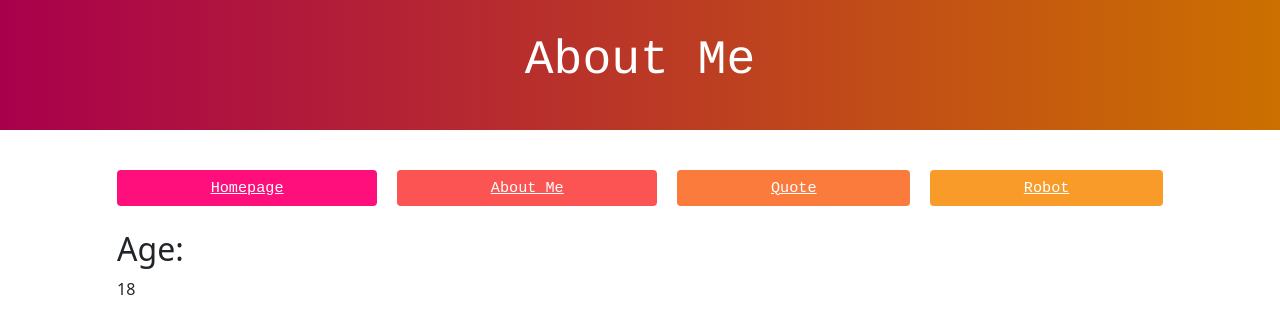
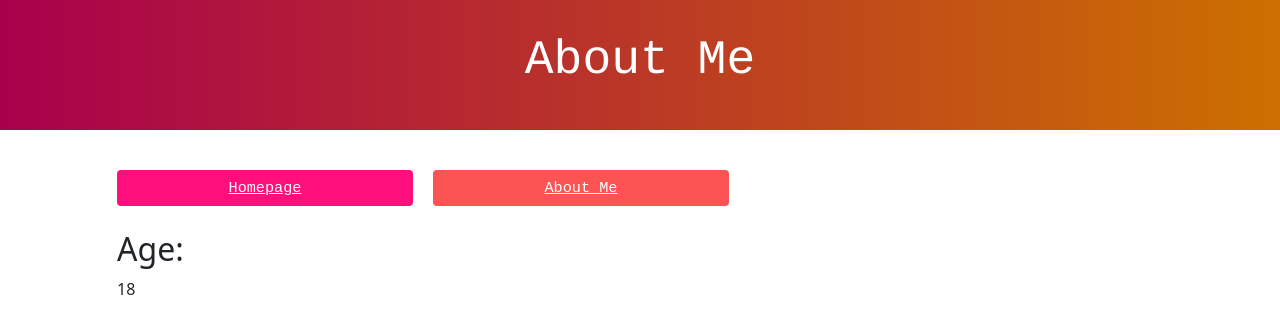
Before and after one commit to rishika6623/rishika6623.github.io, a plain HTML site: page about-me.html in a window 1280 px wide. Drawn offline with nearby package versions, Linux system fonts and the light colour scheme.

Commit message:
Remove quote and robot

```diff
--- a/about-me.html
+++ b/about-me.html
@@ -19,8 +19,8 @@
             <div class="grid-container">
                 <a href="index.html" class = "button" style = "background-color: #FF0F7B;">Homepage</a>
                 <a href="about-me.html" class = "button" style = "background-color: #FC5453;">About Me</a>
-                <a href="quote.html" class = "button" style = "background-color: #FA7B3C;">Quote</a>
-                <a href="robot.html" class = "button" style = "background-color: #F89B29">Robot</a>
+<!--                 <a href="quote.html" class = "button" style = "background-color: #FA7B3C;">Quote</a>
+                <a href="robot.html" class = "button" style = "background-color: #F89B29">Robot</a> -->
             </div>
 
             <div class = "section">
```
